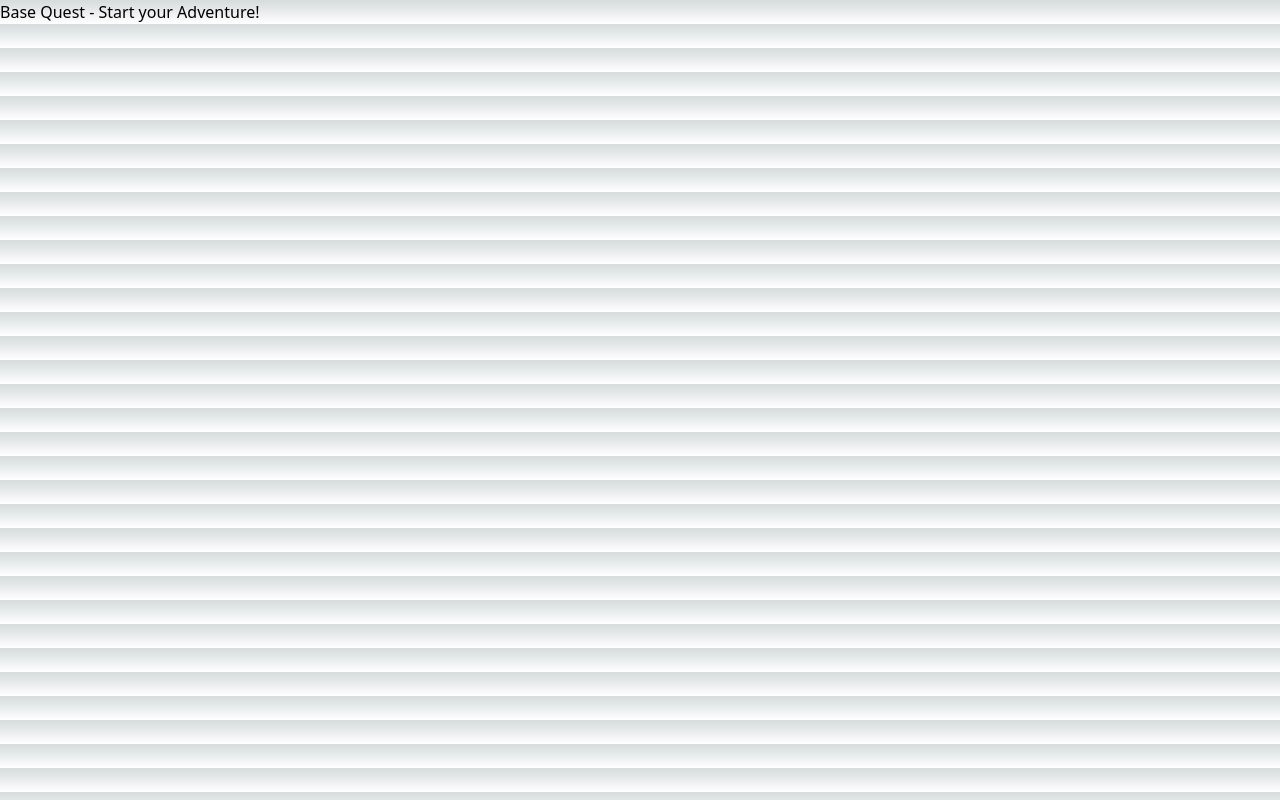
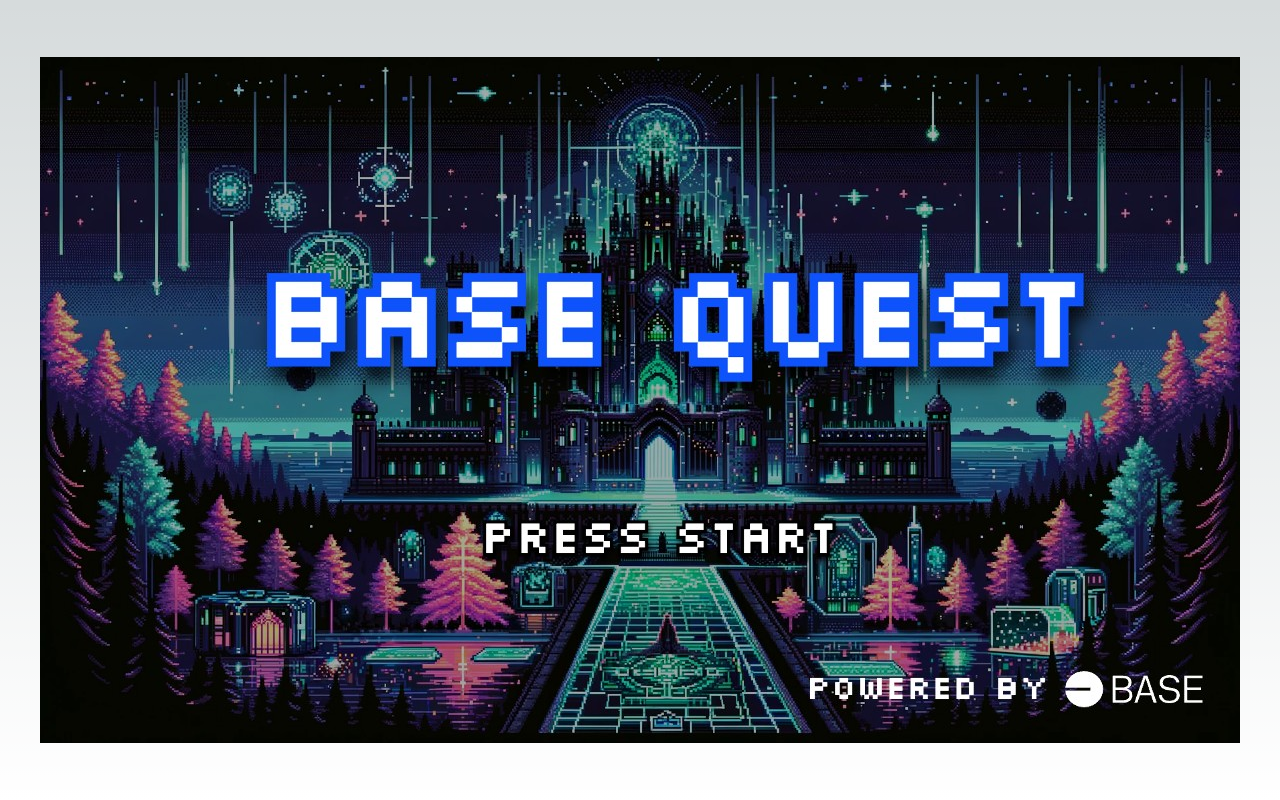
Before and after one commit to seangeng/based-adventure, a Next.js app: page /start in a window 1280 px wide. Built offline with nearby package versions, Linux system fonts and the light colour scheme.

Commit message:
use manual domain for absolute paths

```diff
--- a/src/app/api/spawn/route.tsx
+++ b/src/app/api/spawn/route.tsx
@@ -29,10 +29,10 @@ async function getResponse(req: NextRequest): Promise<NextResponse> {
         <head>
             <title>Mint</title>
             <meta property="og:title" content="Tested!">
-            <meta property="og:image" content="https://${process.env.VERCEL_URL}/api/spawn-image?fid=${fid}">
+            <meta property="og:image" content="${process.env.DOMAIN}/api/spawn-image?fid=${fid}">
             <meta name="fc:frame" content="vNext">
-            <meta name="fc:frame:image" content="https://${process.env.VERCEL_URL}/api/spawn-image?fid=${fid}">
-            <meta name="fc:frame:post_url" content="https://${process.env.VERCEL_URL}/api/prompt">
+            <meta name="fc:frame:image" content="${process.env.DOMAIN}/api/spawn-image?fid=${fid}">
+            <meta name="fc:frame:post_url" content="${process.env.DOMAIN}/api/prompt">
             <meta name="fc:frame:button:1" content="Hello">
         </head>
         <body>
--- a/src/app/start/page.tsx
+++ b/src/app/start/page.tsx
@@ -8,21 +8,21 @@ export default function StartScreen() {
         <meta property="og:title" content={title} />
         <meta
           property="og:image"
-          content={`https://${process.env.VERCEL_URL}/base-quest-start.jpg`}
+          content={`${process.env.DOMAIN}/base-quest-start.jpg`}
         />
         <meta name="fc:frame" content="vNext" />
         <meta
           name="fc:frame:image"
-          content={`https://${process.env.VERCEL_URL}/base-quest-start.jpg`}
+          content={`${process.env.DOMAIN}/base-quest-start.jpg`}
         />
         <meta
           name="fc:frame:post_url"
-          content={`https://${process.env.VERCEL_URL}/api/spawn`}
+          content={`${process.env.DOMAIN}/api/spawn`}
         />
         <meta name="fc:frame:button:1" content="Start your adventure" />
       </head>
-      <body>
-        <p>{title}</p>
+      <body className="flex items-center justify-center h-screen w-screen">
+        <img src={`/base-quest-start.jpg`} />
       </body>
     </html>
   );
```
